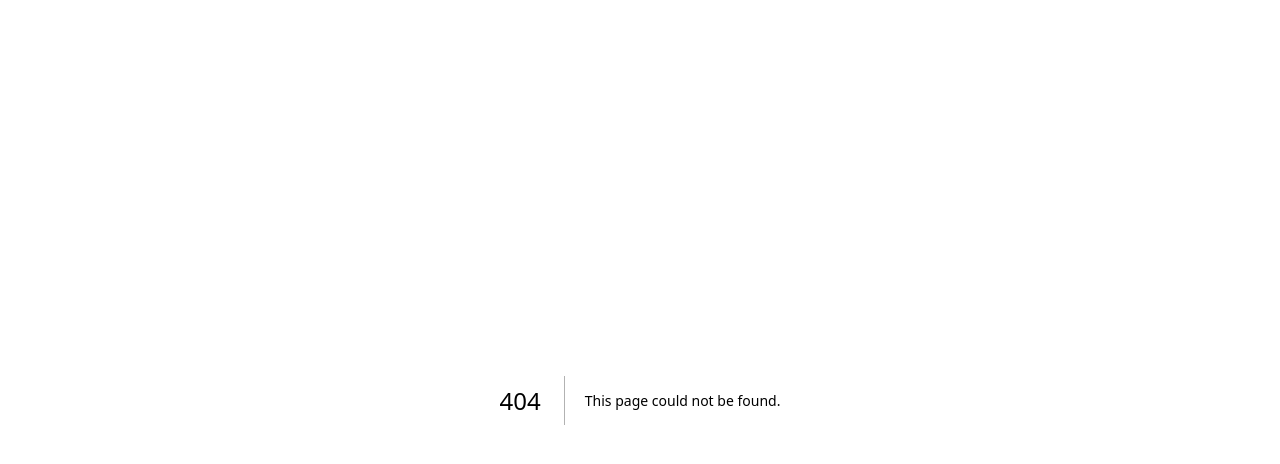
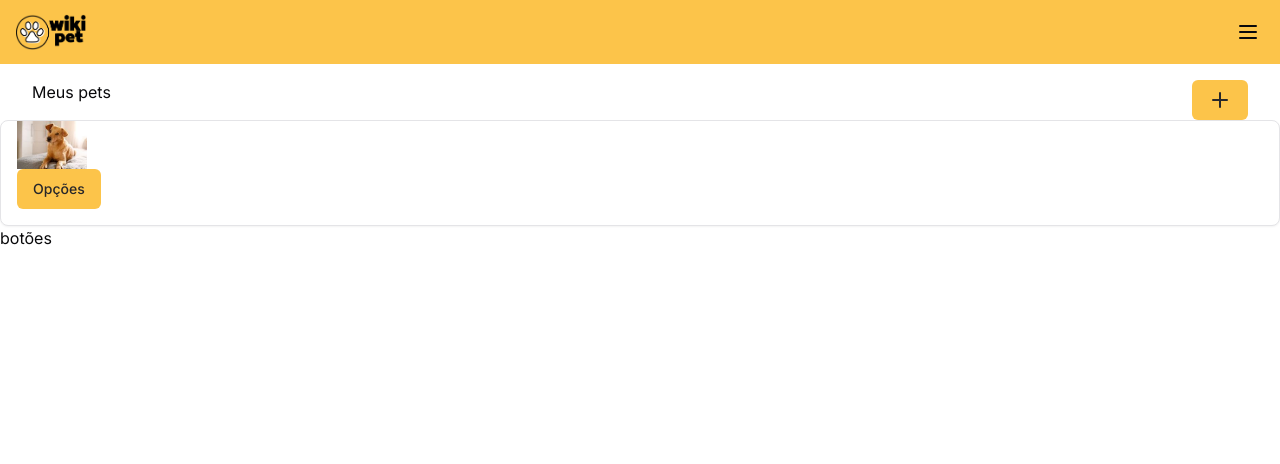
Before and after one commit to PietroKucharski/wiki-pet, a Next.js app: page /main-screen in a window 1280 px wide. Before the commit this address had no page. Shown: the top 464 px of the page. Built offline with nearby package versions, Linux system fonts and the light colour scheme.

Commit message:
feat: modificação no componente header e criação da página principal do pet

```diff
--- a/src/app/cadastro/conta/criar/page.tsx
+++ b/src/app/cadastro/conta/criar/page.tsx
@@ -117,7 +117,7 @@ export default function CreateAccountForm() {
                   <FormItem>
                     <FormLabel>Phone</FormLabel>
                     <FormControl>
-                      <Input type="tel"  placeholder="E-mail" {...field} />
+                      <Input type="text"  placeholder="(XX) XXXX-XXXX" {...field} />
                     </FormControl>
                     <FormMessage />
                   </FormItem>
--- /dev/null
+++ b/src/app/main-screen/page.tsx
@@ -0,0 +1,41 @@
+"use client"
+
+import {Header} from "@/components/header/button";
+import {Button} from "@/components/ui/button";
+import {PlusIcon} from "lucide-react";
+import {Card, CardContent} from "@/components/ui/card";
+import Image from "next/image";
+import React from "react";
+
+export default function MainPage() {
+    return (
+        <>
+            <Header/>
+            <main>
+                <div className="flex justify-between px-8">
+                    <h1>Meus pets</h1>
+                    <Button>
+                        <PlusIcon/>
+                    </Button>
+                </div>
+                <div>
+                    <Card>
+                        <CardContent>
+                            <div>
+                                <Image alt='Logo'
+                                       src='/images/others/cachorro-caramelo.jpg'
+                                       width={70}
+                                       height={70}/>
+                                <p></p>
+                                <Button>Opções</Button>
+                            </div>
+                        </CardContent>
+                    </Card>
+                </div>
+                <div>
+                    botões
+                </div>
+            </main>
+        </>
+    )
+}
--- a/src/app/pets/create/page.tsx
+++ b/src/app/pets/create/page.tsx
@@ -1,10 +1,10 @@
 'use client';
 
-import React, { useState } from 'react';
+import React, {useState} from 'react';
 import axios from 'axios';
-import { Avatar } from '@/components/ui/avatar';
-import { Input } from '@/components/ui/input';
-import { Button } from '@/components/ui/button';
+import {Avatar, AvatarFallback} from '@/components/ui/avatar';
+import {Input} from '@/components/ui/input';
+import {Button} from '@/components/ui/button';
 import {
     Form,
     FormControl,
@@ -20,20 +20,18 @@ import {
     SelectTrigger,
     SelectValue,
 } from '@/components/ui/select';
-import { zodResolver } from '@hookform/resolvers/zod';
-import { useMutation } from '@tanstack/react-query';
-import { ChevronLeft } from 'lucide-react';
+import {zodResolver} from '@hookform/resolvers/zod';
+import {useMutation} from '@tanstack/react-query';
+import {ChevronLeft, PlusCircleIcon, PlusIcon} from 'lucide-react';
 import Image from 'next/image';
-import { useRouter } from 'next/navigation';
-import { FormProvider, useForm } from 'react-hook-form';
-import { toast } from 'sonner';
-import { z } from 'zod';
-import { DropdownMenuDemo } from '../../../components/header/button';
-import { Textarea } from '../../../components/ui/textarea';
-import { Checkbox } from '../../../components/ui/checkbox';
-import { Switch } from '../../../components/ui/switch';
-import { Label } from '../../../components/ui/label';
-import { PerfilImagePet } from '@/components/perfilIamgePet/perfilImagePet';
+import {useRouter} from 'next/navigation';
+import {FormProvider, useForm} from 'react-hook-form';
+import {toast} from 'sonner';
+import {z} from 'zod';
+import {Header} from '@/components/header/button';
+import {Textarea} from '@/components/ui/textarea';
+import {Switch} from '@/components/ui/switch';
+import {Label} from '@/components/ui/label';
 
 const createPetFormValidation = z.object({
     id: z.string(),
@@ -55,13 +53,13 @@ export default function CreatePetForm() {
     const router = useRouter();
     const [avatar, setAvatar] = useState<File | null>(null);
 
-  const { mutateAsync: createPetMutation } = useMutation({
+    const {mutateAsync: createPetMutation} = useMutation({
         mutationFn: async (formData: FormData) => {
             console.log('Dados do formulário antes de enviar:', formData); // Console log
             const response = await axios.post(
                 `${process.env.REACT_APP_WIKIPET_API_URL}/pet/create`,
                 formData,
-        { headers: { 'Content-Type': 'multipart/form-data' } }
+                {headers: {'Content-Type': 'multipart/form-data'}}
             );
             return response.data;
         },
@@ -88,7 +86,7 @@ export default function CreatePetForm() {
                         neutered: data.neutered,
                     }),
                 ],
-        { type: 'application/json' }
+                {type: 'application/json'}
             )
         );
 
@@ -118,7 +116,7 @@ export default function CreatePetForm() {
 
     const {
         handleSubmit,
-    formState: { isSubmitting },
+        formState: {isSubmitting},
         control,
         watch,
     } = form;
@@ -131,8 +129,9 @@ export default function CreatePetForm() {
     };
 
     return (
-    <main className='flex min-h-screen flex-col items-center justify-center p-8'>
-      <DropdownMenuDemo />
+        <>
+            <Header/>
+            <main className='flex min-h-screen flex-col items-center justify-center'>
                 <div className='flex flex-col z-10 w-full max-w-5xl items-center justify-center text-sm'>
                     <Image
                         alt='Logo'
@@ -140,24 +139,26 @@ export default function CreatePetForm() {
                         sizes='100vw'
                         className='w-[140px] h-auto mb-8'
                         width={500}
-          height={300}
-        />
+                        height={300}/>
                     <h1 className='font-bold text-xl mb-4'>Cadastrar seu pet 🐶</h1>
                     <div className='flex flex-col items-center'>
                         <label className='block text-sm font-medium text-gray-700'>
                             Upload Avatar
                         </label>
                         <div className='mt-2 flex flex-col items-center'>
-            <span className='inline-block h-24 w-24 rounded-full overflow-hidden bg-gray-100'>
+                          <span className='inline-block h-24 w-24 rounded-full border-4 overflow-hidden bg-gray-100'>
                               {avatar ? (
                                   // eslint-disable-next-line @next/next/no-img-element
                                   <img
                                       src={URL.createObjectURL(avatar)}
                                       alt='Avatar'
-                  className='h-full w-full object-cover'
-                />
+                                      className='h-full w-full object-cover'/>
                               ) : (
-                <Avatar className='h-full w-full' />
+                                  <Avatar className='h-full w-full'>
+                                      <AvatarFallback>
+                                          <PlusIcon className="h-1/2 w-1/2"/>
+                                      </AvatarFallback>
+                                  </Avatar>
                               )}
                           </span>
                             <div className='mt-2 flex space-x-2'>
@@ -166,11 +167,10 @@ export default function CreatePetForm() {
                                         type='file'
                                         accept='image/*'
                                         onChange={handleImageUpload}
-                  className='absolute inset-0 w-full h-full opacity-0 cursor-pointer'
-                />
+                                        className='absolute inset-0 w-full h-full opacity-0 cursor-pointer'/>
                                     <button
                                         type='button'
-                  className='px-4 py-2 bg-blue-500 text-white rounded'
+                                        className='px-4 py-2 bg-primary text-white rounded'
                                     >
                                         Choose Image
                                     </button>
@@ -190,28 +190,26 @@ export default function CreatePetForm() {
                         <Form {...form}>
                             <form
                                 onSubmit={handleSubmit(handleCreatePet)}
-              className='flex flex-col gap-3 w-full max-w-sm'
+                                className='flex flex-col gap-3 w-full max-w-sm my-8'
                             >
                                 <FormField
                                     control={control}
                                     name='name'
-                render={({ field }) => (
+                                    render={({field}) => (
                                         <FormItem>
                                             <FormLabel>Nome</FormLabel>
                                             <FormControl>
                                                 <Input
                                                     placeholder='Qual o nome do seu bichinho?'
-                        {...field}
-                      />
+                                                    {...field} />
                                             </FormControl>
-                    <FormMessage />
+                                            <FormMessage/>
                                         </FormItem>
-                )}
-              />
+                                    )}/>
                                 <FormField
                                     control={control}
                                     name='petType'
-                render={({ field }) => (
+                                    render={({field}) => (
                                         <FormItem>
                                             <FormLabel>Tipo de animal</FormLabel>
                                             <Select
@@ -220,7 +218,7 @@ export default function CreatePetForm() {
                                             >
                                                 <FormControl>
                                                     <SelectTrigger>
-                          <SelectValue placeholder='Selecione o tipo do seu animal' />
+                                                        <SelectValue placeholder='Selecione o tipo do seu animal'/>
                                                     </SelectTrigger>
                                                 </FormControl>
                                                 <SelectContent>
@@ -229,134 +227,121 @@ export default function CreatePetForm() {
                                                     <SelectItem value='Outro'>Outro</SelectItem>
                                                 </SelectContent>
                                             </Select>
-                    <FormMessage />
+                                            <FormMessage/>
                                         </FormItem>
-                )}
-              />
+                                    )}/>
                                 {watch('petType') === 'Outro' ? (
                                     <FormField
                                         control={control}
                                         name='customPetType'
-                  render={({ field }) => (
+                                        render={({field}) => (
                                             <FormItem>
                                                 <FormLabel>Informe o tipo do seu animal</FormLabel>
                                                 <FormControl>
                                                     <Input
                                                         required
                                                         placeholder='Exemplo: Cavalo'
-                          {...field}
-                        />
+                                                        {...field} />
                                                 </FormControl>
-                      <FormMessage />
+                                                <FormMessage/>
                                             </FormItem>
-                  )}
-                />
+                                        )}/>
                                 ) : null}
                                 <FormField
                                     control={control}
                                     name='age'
-                render={({ field }) => (
+                                    render={({field}) => (
                                         <FormItem>
                                             <FormLabel>Idade</FormLabel>
                                             <FormControl>
                                                 <Input type='text' placeholder='Exemplo: 2' {...field} />
                                             </FormControl>
-                    <FormMessage />
+                                            <FormMessage/>
                                         </FormItem>
-                )}
-              />
+                                    )}/>
                                 <FormField
                                     control={control}
                                     name='weight'
-                render={({ field }) => (
+                                    render={({field}) => (
                                         <FormItem>
                                             <FormLabel>Peso</FormLabel>
                                             <FormControl>
                                                 <Input
                                                     type='number'
                                                     placeholder='Exemplo: 4.5'
-                        {...field}
-                      />
+                                                    {...field} />
                                             </FormControl>
-                    <FormMessage />
+                                            <FormMessage/>
                                         </FormItem>
-                )}
-              />
+                                    )}/>
                                 <FormField
                                     control={control}
                                     name='color'
-                render={({ field }) => (
+                                    render={({field}) => (
                                         <FormItem>
                                             <FormLabel>Cor</FormLabel>
                                             <FormControl>
                                                 <Input placeholder='Preto' {...field} />
                                             </FormControl>
-                    <FormMessage />
+                                            <FormMessage/>
                                         </FormItem>
-                )}
-              />
+                                    )}/>
                                 <FormField
                                     control={control}
                                     name='breed'
-                render={({ field }) => (
+                                    render={({field}) => (
                                         <FormItem>
                                             <FormLabel>Raça</FormLabel>
                                             <FormControl>
                                                 <Input placeholder='Pitbull' {...field} />
                                             </FormControl>
-                    <FormMessage />
+                                            <FormMessage/>
                                         </FormItem>
-                )}
-              />
+                                    )}/>
                                 <FormField
                                     control={control}
                                     name='peculiarities'
-                render={({ field }) => (
+                                    render={({field}) => (
                                         <FormItem>
                                             <FormLabel>Peculiaridades</FormLabel>
                                             <FormControl>
                                                 <Textarea
                                                     placeholder='Diga-me uma peculiaridade...'
                                                     className='resize-none'
-                        {...field}
-                      />
+                                                    {...field} />
                                             </FormControl>
-                    <FormMessage />
+                                            <FormMessage/>
                                         </FormItem>
-                )}
-              />
+                                    )}/>
                                 <FormField
                                     control={control}
                                     name='microchip'
-                render={({ field }) => (
+                                    render={({field}) => (
                                         <FormItem>
                                             <FormLabel>Microchip</FormLabel>
                                             <FormControl>
                                                 <Input type='text' placeholder='Microchip' {...field} />
                                             </FormControl>
-                    <FormMessage />
+                                            <FormMessage/>
                                         </FormItem>
-                )}
-              />
+                                    )}/>
                                 <FormField
                                     control={control}
                                     name='neutered'
-                render={({ field }) => (
+                                    render={({field}) => (
                                         <FormItem>
                                             <FormControl>
                                                 <div className='flex items-center space-x-2'>
                                                     <Switch
                                                         checked={field.value}
                                                         onCheckedChange={field.onChange}
-                          id='neutered'
-                        />
+                                                        id='neutered'/>
                                                     <Label htmlFor='neutered'>Castrado</Label>
                                                 </div>
                                             </FormControl>
-                    <FormMessage />
+                                            <FormMessage/>
                                         </FormItem>
-                )}
-              />
+                                    )}/>
                                 <Button disabled={isSubmitting} className='mt-4 bg-[#fcc44a]'>
                                     {isSubmitting ? 'Cadastrando…' : 'Cadastrar'}
                                 </Button>
@@ -365,5 +350,6 @@ export default function CreatePetForm() {
                     </FormProvider>
                 </div>
             </main>
+        </>
     );
 }
--- a/src/components/header/button.tsx
+++ b/src/components/header/button.tsx
@@ -8,68 +8,71 @@ import {
     User,
 } from "lucide-react"
 
-import { Button } from "@/components/ui/button"
+import {Button} from "@/components/ui/button"
 import {
     DropdownMenu,
     DropdownMenuContent,
     DropdownMenuGroup,
     DropdownMenuItem,
     DropdownMenuLabel,
-  DropdownMenuPortal,
     DropdownMenuSeparator,
-  DropdownMenuShortcut,
-  DropdownMenuSub,
-  DropdownMenuSubContent,
-  DropdownMenuSubTrigger,
     DropdownMenuTrigger,
 } from "@/components/ui/dropdown-menu"
-import { useRouter } from "next/navigation"
+import {useRouter} from "next/navigation"
+import React from "react";
+import Image from "next/image";
 
-export function DropdownMenuDemo() {
+export function Header() {
     const router = useRouter()
 
     return (
+        <header className="flex justify-between items-center px-4 bg-primary h-16 mb-4">
+            <Image alt='Logo'
+                   src='/images/logos/logo.png'
+                   width={70}
+                   height={70}/>
             <DropdownMenu>
                 <DropdownMenuTrigger asChild>
-        <Button variant="outline" size="icon" className="absolute top-3 left-5">
-          <MenuIcon />
+                    <Button variant="ghost" size="icon" className="top-3 left-5">
+                        <MenuIcon/>
                     </Button>
                 </DropdownMenuTrigger>
                 <DropdownMenuContent className="w-56">
                     <DropdownMenuLabel>My Account</DropdownMenuLabel>
-        <DropdownMenuSeparator />
+                    <DropdownMenuSeparator/>
                     <DropdownMenuGroup>
                         <DropdownMenuItem
                             onClick={() => {
                                 router.replace("/cadastro/conta/entrar")
                             }}
                         >
-            <User className="mr-2 h-4 w-4" />
+                            <User className="mr-2 h-4 w-4"/>
                             <span>Profile</span>
                         </DropdownMenuItem>
                         <DropdownMenuItem>
-            <DogIcon className="mr-2 h-4 w-4" />
+                            <DogIcon className="mr-2 h-4 w-4"/>
                             <span>Pet</span>
                         </DropdownMenuItem>
                         <DropdownMenuItem>
-            <Settings className="mr-2 h-4 w-4" />
+                            <Settings className="mr-2 h-4 w-4"/>
                             <span>Settings</span>
                         </DropdownMenuItem>
                         <DropdownMenuItem>
-            <Clipboard className="mr-2 h-4 w-4" />
+                            <Clipboard className="mr-2 h-4 w-4"/>
                             <span>History</span>
                         </DropdownMenuItem>
                     </DropdownMenuGroup>
                     <DropdownMenuItem>
-          <LifeBuoy className="mr-2 h-4 w-4" />
+                        <LifeBuoy className="mr-2 h-4 w-4"/>
                         <span>Support</span>
                     </DropdownMenuItem>
-        <DropdownMenuSeparator />
+                    <DropdownMenuSeparator/>
                     <DropdownMenuItem>
-          <LogOut className="mr-2 h-4 w-4" />
+                        <LogOut className="mr-2 h-4 w-4"/>
                         <span>Log out</span>
                     </DropdownMenuItem>
                 </DropdownMenuContent>
             </DropdownMenu>
+        </header>
     )
 }
```
Also changed, not shown: public/images/others/cachorro-caramelo.jpg (added), 1 other file (tests, documents, lock files or other folders). Lines whose indentation alone changed are shown as unchanged.
